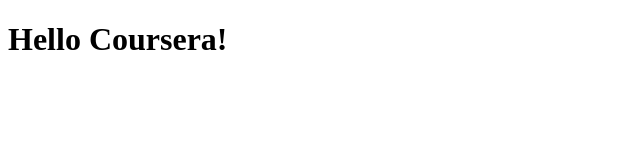
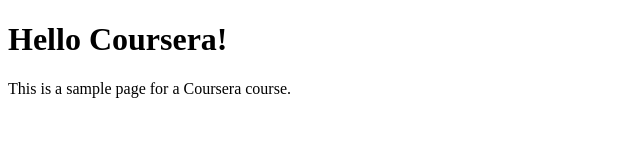
Before and after one commit to gashbells26/coursera1, a plain HTML site: page site/index.html in a window 1280 px wide. Shown: the whole page, without its empty margins (0-640 px from the left). Drawn offline with Linux system fonts and the light colour scheme.

Commit message:
Small change

```diff
--- a/site/index.html
+++ b/site/index.html
@@ -7,4 +7,5 @@
 </head>
 <body>
     <h1>Hello Coursera!</h1>
+    <p>This is a sample page for a Coursera course.</p>
 </body>
```
